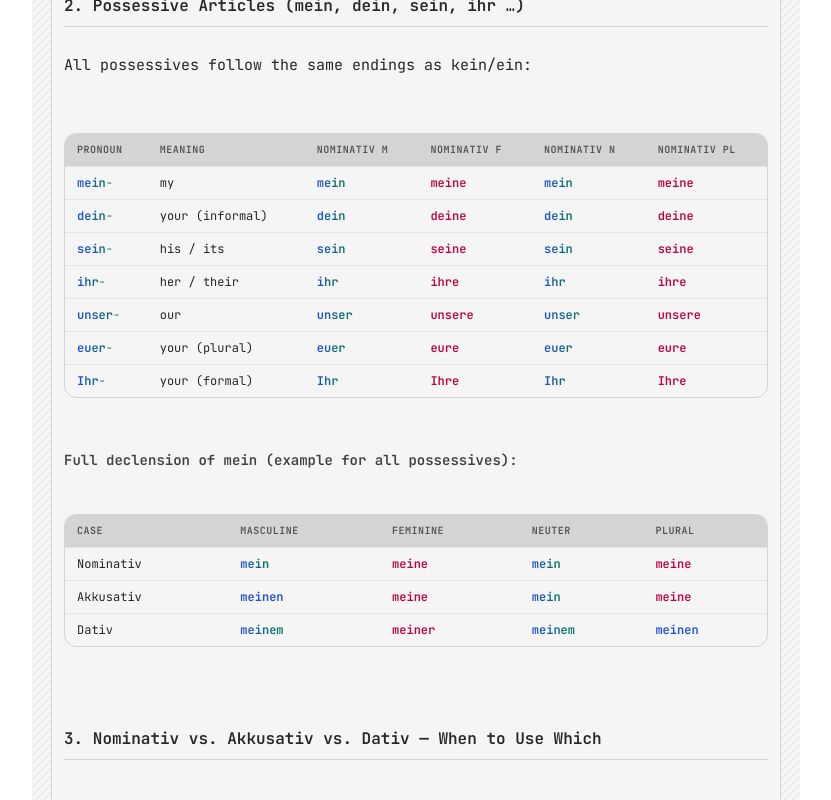
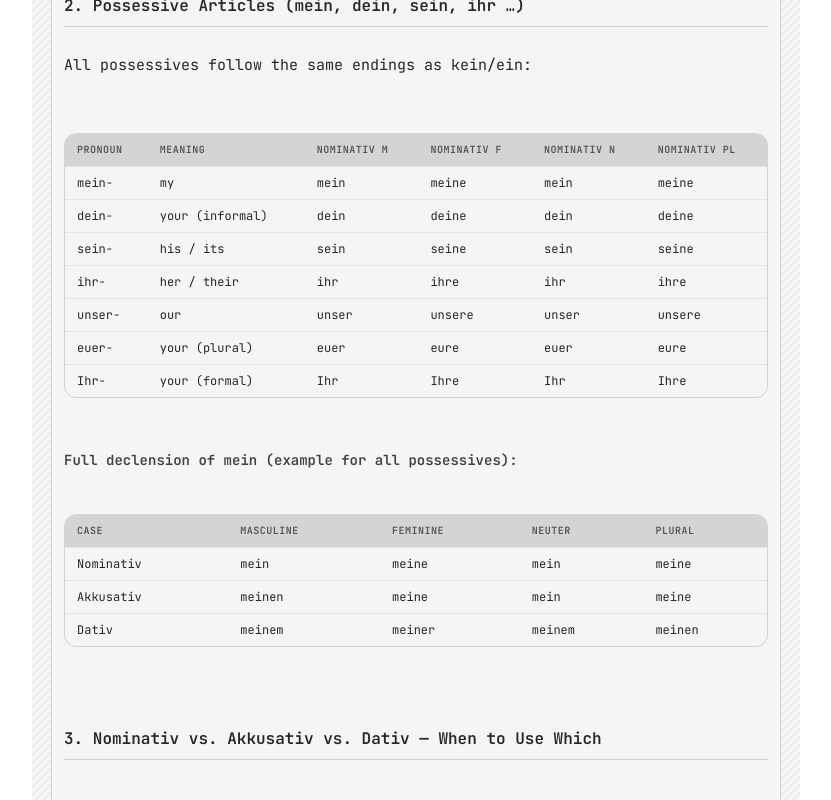
Before and after one commit to PembaSrpa/LN_English-Deutsch, a Next.js app: page /a1-glossary/1 in a window 1280 px wide. Shown: the part 1420-2220 px from the top of the page, without its empty margins (224-1055 px from the left). Built offline with nearby package versions, Linux system fonts and the light colour scheme.

Commit message:
remake 8

```diff
--- a/components/ChapterRenderer.tsx
+++ b/components/ChapterRenderer.tsx
@@ -4,14 +4,14 @@ import type { ParsedLine, Token } from '@/lib/parseChapter'
 type ArticleStyle =
   | { kind: 'solid';    id: string; light: string; dark: string }
   | { kind: 'gradient'; id: string; lightFrom: string; lightTo: string; darkFrom: string; darkTo: string }
+  | { kind: 'ambiguous' }
 
 const MASC:      ArticleStyle = { kind: 'solid',    id: 'masc',     light: '#1d4ed8', dark: '#60a5fa' }
 const FEM:       ArticleStyle = { kind: 'solid',    id: 'fem',      light: '#c2003f', dark: '#ff6b9d' }
 const NEUT:      ArticleStyle = { kind: 'solid',    id: 'neut',     light: '#047857', dark: '#34d399' }
 const MASC_NEUT: ArticleStyle = { kind: 'gradient', id: 'mascneut', lightFrom: '#1d4ed8', lightTo: '#047857', darkFrom: '#60a5fa', darkTo: '#34d399' }
-const MASC_FEM:  ArticleStyle = { kind: 'gradient', id: 'mascfem',  lightFrom: '#1d4ed8', lightTo: '#c2003f', darkFrom: '#60a5fa', darkTo: '#ff6b9d' }
+const AMBIGUOUS: ArticleStyle = { kind: 'ambiguous' }
 
-// One global <style> block — injected once at the top of ChapterRenderer
 const STYLE_CSS = `
   .da-masc { color: #1d4ed8 } .dark .da-masc { color: #60a5fa }
   .da-fem  { color: #c2003f } .dark .da-fem  { color: #ff6b9d }
@@ -24,41 +24,28 @@ const STYLE_CSS = `
     background: linear-gradient(90deg,#60a5fa,#34d399);
     -webkit-background-clip: text; -webkit-text-fill-color: transparent; background-clip: text;
   }
-  .da-mascfem {
-    background: linear-gradient(90deg,#1d4ed8,#c2003f);
-    -webkit-background-clip: text; -webkit-text-fill-color: transparent; background-clip: text;
-  }
-  .dark .da-mascfem {
-    background: linear-gradient(90deg,#60a5fa,#ff6b9d);
-    -webkit-background-clip: text; -webkit-text-fill-color: transparent; background-clip: text;
+  .da-ambiguous {
+    text-decoration: underline dotted;
+    text-underline-offset: 3px;
   }
 `
 
-// ─── Article / possessive map ────────────────────────────────────────────────
-//
-// Keys with a trailing space  → prefix match  (e.g. "der Mann")
-// Keys without trailing space → exact match   (e.g. standalone "der" in a table cell)
-//
-// Standalone "der" is MASC_FEM gradient because in declension tables it appears
-// as both nominative masculine AND dative/genitive feminine — the gradient signals
-// this double duty to the learner.
-
 const ARTICLE_MAP: Record<string, ArticleStyle> = {
-  // ── Definite articles ──────────────────────────────────────────────────────
+  // ── Definite articles ──────────────────────────────────────────
   'der ':   MASC,
-  'der':    MASC_FEM,   // nom.masc OR dat/gen.fem
+  'der':    AMBIGUOUS,  // nom.masc OR dat/gen.fem — dotted underline
   'die ':   FEM,
   'die':    FEM,
   'das ':   NEUT,
   'das':    NEUT,
-  'den ':   MASC,       // acc.masc / dat.plural
+  'den ':   MASC,
   'den':    MASC,
   'dem ':   MASC_NEUT,
   'dem':    MASC_NEUT,
   'des ':   MASC_NEUT,
   'des':    MASC_NEUT,
 
-  // ── Indefinite articles ────────────────────────────────────────────────────
+  // ── Indefinite articles ────────────────────────────────────────
   'ein ':   MASC_NEUT,
   'ein':    MASC_NEUT,
   'eine ':  FEM,
@@ -68,7 +55,7 @@ const ARTICLE_MAP: Record<string, ArticleStyle> = {
   'einer':  FEM,
   'eines':  MASC_NEUT,
 
-  // ── kein ──────────────────────────────────────────────────────────────────
+  // ── kein ──────────────────────────────────────────────────────
   'kein ':  MASC_NEUT,
   'kein':   MASC_NEUT,
   'keine ': FEM,
@@ -77,98 +64,16 @@ const ARTICLE_MAP: Record<string, ArticleStyle> = {
   'keinem': MASC_NEUT,
   'keiner': FEM,
   'keines': MASC_NEUT,
-
-  // ── mein ──────────────────────────────────────────────────────────────────
-  'mein ':  MASC_NEUT,
-  'mein':   MASC_NEUT,
-  'meine ': FEM,
-  'meine':  FEM,
-  'meinen': MASC,
-  'meinem': MASC_NEUT,
-  'meiner': FEM,
-  'meines': MASC_NEUT,
-
-  // ── dein ──────────────────────────────────────────────────────────────────
-  'dein ':  MASC_NEUT,
-  'dein':   MASC_NEUT,
-  'deine ': FEM,
-  'deine':  FEM,
-  'deinen': MASC,
-  'deinem': MASC_NEUT,
-  'deiner': FEM,
-  'deines': MASC_NEUT,
-
-  // ── sein ──────────────────────────────────────────────────────────────────
-  'sein ':  MASC_NEUT,
-  'sein':   MASC_NEUT,
-  'seine ': FEM,
-  'seine':  FEM,
-  'seinen': MASC,
-  'seinem': MASC_NEUT,
-  'seiner': FEM,
-  'seines': MASC_NEUT,
-
-  // ── ihr / ihre (her / their) ───────────────────────────────────────────────
-  'ihr ':   MASC_NEUT,
-  'ihr':    MASC_NEUT,
-  'ihre ':  FEM,
-  'ihre':   FEM,
-  'ihren':  MASC,
-  'ihrem':  MASC_NEUT,
-  'ihrer':  FEM,
-  'ihres':  MASC_NEUT,
-
-  // ── unser ─────────────────────────────────────────────────────────────────
-  'unser ':   MASC_NEUT,
-  'unser':    MASC_NEUT,
-  'unsere ':  FEM,
-  'unsere':   FEM,
-  'unseren':  MASC,
-  'unserem':  MASC_NEUT,
-  'unserer':  FEM,
-  'unseres':  MASC_NEUT,
-
-  // ── euer / eure ───────────────────────────────────────────────────────────
-  'euer ':  MASC_NEUT,
-  'euer':   MASC_NEUT,
-  'eure ':  FEM,
-  'eure':   FEM,
-  'euren':  MASC,
-  'eurem':  MASC_NEUT,
-  'eurer':  FEM,
-  'eures':  MASC_NEUT,
-
-  // ── Ihr / Ihre (formal Sie) — case-sensitive, checked separately ───────────
-  'Ihr ':   MASC_NEUT,
-  'Ihr':    MASC_NEUT,
-  'Ihre ':  FEM,
-  'Ihre':   FEM,
-  'Ihren':  MASC,
-  'Ihrem':  MASC_NEUT,
-  'Ihrer':  FEM,
-  'Ihres':  MASC_NEUT,
 }
 
-// Sorted longest-first so e.g. 'unsere' is tried before 'unser',
-// 'seine' before 'sein', preventing short keys eating longer ones.
 const ARTICLE_KEYS = Object.keys(ARTICLE_MAP).sort((a, b) => b.length - a.length)
 
 function getArticleMatch(text: string): { style: ArticleStyle; articleLen: number } | null {
   const lower = text.toLowerCase()
-
   for (const key of ARTICLE_KEYS) {
     const keyTrimmed = key.trimEnd()
-
-    // Formal "Ihr*" forms need a case-sensitive check so lowercase "ihr" (her)
-    // doesn't accidentally match the formal "Ihr" entry.
-    const isFormal     = key[0] === 'I' && key[1] === 'h' // Ihr, Ihre, Ihren…
-    const textCompare  = isFormal ? text  : lower
-    const keyCompare   = isFormal ? key   : key.toLowerCase()
-    const keyTrimComp  = isFormal ? keyTrimmed : keyTrimmed.toLowerCase()
-
-    const isPrefix = textCompare.startsWith(keyCompare)
-    const isExact  = textCompare === keyTrimComp
-
+    const isPrefix = lower.startsWith(key.toLowerCase())
+    const isExact  = lower === keyTrimmed.toLowerCase()
     if (isPrefix || isExact) {
       const style = ARTICLE_MAP[key]
       if (style) return { style, articleLen: keyTrimmed.length }
@@ -180,13 +85,24 @@ function getArticleMatch(text: string): { style: ArticleStyle; articleLen: numbe
 function GenderedCell({ text }: { text: string }) {
   const match = getArticleMatch(text)
   if (!match) return <>{text}</>
+
   const article = text.slice(0, match.articleLen)
   const rest    = text.slice(match.articleLen)
+
+  if (match.style.kind === 'ambiguous') {
+    return (
+      <>
+        <span className="da-ambiguous font-semibold">{article}</span>
+        {rest}
+      </>
+    )
+  }
+
   return (
-    <span className={`da-${match.style.id} font-semibold`}>
-      {article}
-      <span className="font-normal text-neutral-800 dark:text-neutral-200">{rest}</span>
-    </span>
+    <>
+      <span className={`da-${match.style.id} font-semibold`}>{article}</span>
+      {rest}
+    </>
   )
 }
 
@@ -205,7 +121,6 @@ function Tokens({ tokens }: { tokens: Token[] }) {
 export function ChapterRenderer({ lines, fontSize }: { lines: ParsedLine[]; fontSize: number }) {
   return (
     <div style={{ fontSize }} className="font-mono">
-      {/* Inject article colour styles once at the top */}
       <style>{STYLE_CSS}</style>
 
       {lines.map((line, i) => {
```
